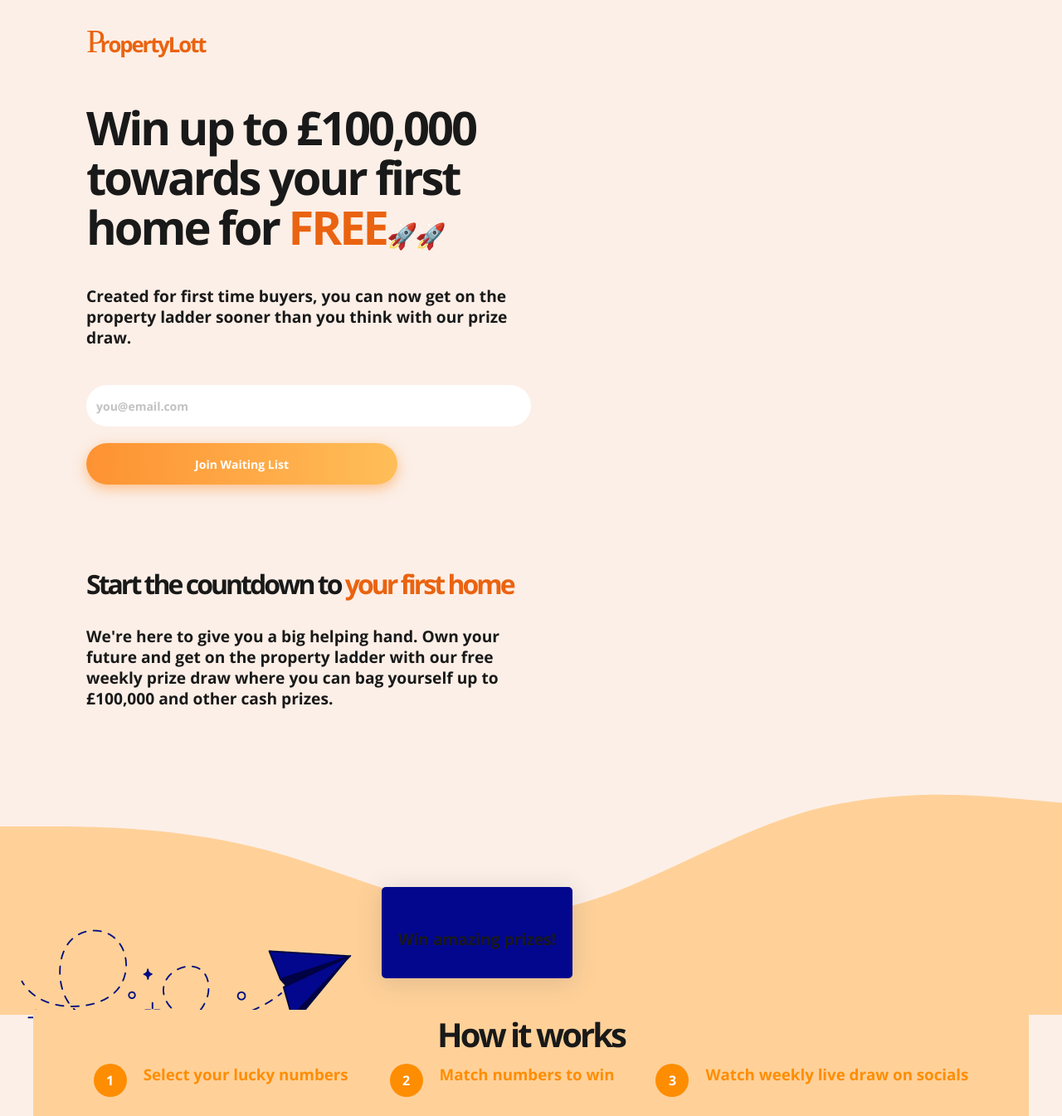
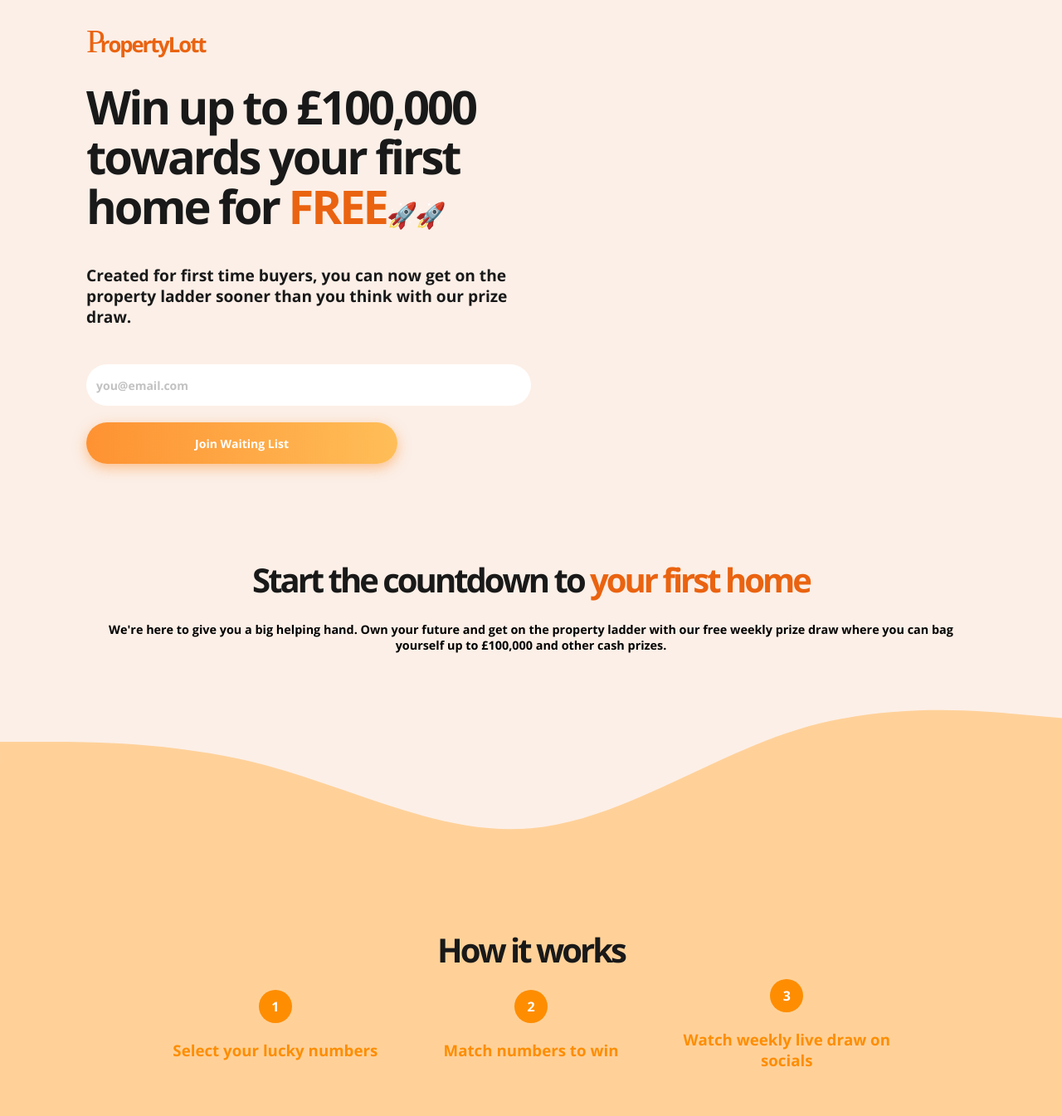
Before and after one commit to emmanuelojiji/PropertyLott2021, a plain HTML site: page index.html in a window 1280 px wide. Shown: the top 1345 px of the page at 83% size. Drawn offline with nearby package versions, Linux system fonts and the light colour scheme; a web font is replaced by a local one.

Commit message:
Desktop changes

```diff
--- a/global.scss
+++ b/global.scss
@@ -56,7 +56,7 @@ p {
 }
 
 header {
-  padding-bottom: 50px;
+  padding-bottom: 25px;
   padding-top: 25px;
 
   .logo{
@@ -149,3 +149,12 @@ width: 70%;
   font-size: 1.6em;
   letter-spacing: -6px;
 }
+
+.visibleHeader{
+  background-color: #ea6310;
+  position: fixed;
+  width: 100%;
+  z-index: 3;
+  transition: all 0.3s ease-in-out;
+  color: white !important;
+}
--- a/index.html
+++ b/index.html
@@ -33,7 +33,7 @@
     <script src="https://kit.fontawesome.com/cd801faa65.js" crossorigin="anonymous"></script>
   </head>
   <body>
-    <header>
+    <header class="header">
       <div class="page-width header-wrap">
         <span class="logo"
           ><span class="p">P</span
@@ -62,25 +62,20 @@
 
           <button class="btn-main">Join Waiting List</button>
 
-          <section class="countdown">
-          <h2>Start the countdown to <span class="orange">your first home</span></h2>
-          <p>We're here to give you a big helping hand. Own your future and get on the property ladder with our free weekly prize draw where you can bag yourself up to £100,000 and other cash prizes.</p>
-        </section>
 
 
 
 
-        <div class="img-container billboard-right">
-          <div class="plane-container">
-            <img src="plane.png" alt="" class="plane" />
-          </div>
-          <div class="speech">
-            <p>Win amazing prizes!</p>
-          </div>
-
-        </div>
       </div>
     </section>
+
+    <section class="countdown">
+      <div class="page-width">
+      <h2>Start the countdown to <span class="orange">your first home</span></h2>
+      <p>We're here to give you a big helping hand. Own your future and get on the property ladder with our free weekly prize draw where you can bag yourself up to £100,000 and other cash prizes.</p>
+    </div>
+    </section>
+
 
     <section>
 
@@ -91,7 +86,8 @@
       " fill-opacity="1" d="M0,64L60,64C120,64,240,64,360,96C480,128,600,192,720,181.3C840,171,960,85,1080,48C1200,11,1320,21,1380,26.7L1440,32L1440,320L1380,320C1320,320,1200,320,1080,320C960,320,840,320,720,320C600,320,480,320,360,320C240,320,120,320,60,320L0,320Z"></path>
     </svg>
 
-    <section class="how-it-works page-width">
+    <section class="how-it-works">
+      <div class="page-width">
       <h2 class="title">How it works</h2>
 
       <div class="column-wrap">
@@ -131,6 +127,7 @@
           </div>
         </div>
       </div>
+    </div>
     </section>
 
     <section class="cta page-width">
@@ -145,6 +142,7 @@
     </section>
 
     <section class="faq">
+      <div class="page-width">
       <h2>FAQs</h2>
     <button class="question-button">
       <span>What is PropertyLott?</span>
@@ -185,13 +183,14 @@
         </div>
 
 
-
+      </div>
 
     </section>
 
 
 
-    <footer class="footer page-width">
+    <footer class="footer">
+      <div class="page-width">
       <h2>Stay in the Loop</h2>
       <p>Treat your inbox</p>
 
@@ -211,6 +210,7 @@
         <i class="fa-brands fa-instagram"></i>
         <i class="fa-brands fa-twitter"></i>
         <i class="fa-brands fa-linkedin"></i>
+      </div>
     </footer>
 
   </body>
--- a/index.scss
+++ b/index.scss
@@ -146,6 +146,18 @@
   bottom: 10px;
   padding-bottom: 40px;
 
+  @media screen and (min-width: 875px) {
+    padding-bottom: 150px;
+  }
+
+  .page-width{
+    display: flex;
+    flex-direction: column;
+    justify-content: center;
+    align-items: center;
+    text-align: center;
+  }
+
   .title {
     margin-bottom: 5px;
   }
@@ -165,8 +177,14 @@
       flex-wrap: wrap;
     }
 
+
+
+
     .column {
       display: flex;
+      align-items: center;
+      justify-content: center;
+
 
       @media screen and (max-width: 1010px) {
         flex-direction: column;
@@ -178,6 +196,12 @@
         align-items: center;
         text-align: center;
       }
+
+      @media screen and (min-width: 875px) {
+        flex-direction: column;
+        align-items: center;
+        width: 33.3333333333%;
+      }
     }
   }
 
@@ -187,7 +211,7 @@
   }
 
   .column-text {
-    padding-left: 20px;
+
 
     @media screen and (max-width: 875px) {
       padding-left: 0;
@@ -366,9 +390,26 @@ footer {
 }
 
 .countdown {
-  padding-top: 50px;
+  margin-bottom: 50px;
+
+  .page-width{
+    @media screen and (min-width: 875px) {
+      text-align: center;
+    }
+  }
+
+
   h2 {
-    font-size: 2em;
+    font-size: 2.5em;
     line-height: 40px;
+    margin-bottom: 30px;
+
+    @media screen and (max-width: 875px) {
+      font-size: 2em;
+    }
+  }
+
+  p{
+    font-weight: bold;
   }
 }
--- a/script.js
+++ b/script.js
@@ -20,4 +20,19 @@ window.onload = () => {
       }
     };
   });
+
+  /* Sticky Header */
+
+  const header = document.querySelector(".header");
+  const logo = document.querySelector(".logo");
+
+  window.onscroll = () => {
+    if (window.scrollY > 50) {
+      header.classList.add("visibleHeader");
+      logo.style.color = "white";
+    } else {
+      header.classList.remove("visibleHeader");
+      logo.style.color = "#ea6310";
+    }
+  };
 };
```
Also changed, not shown: global.css, index.css, 2 other files.
